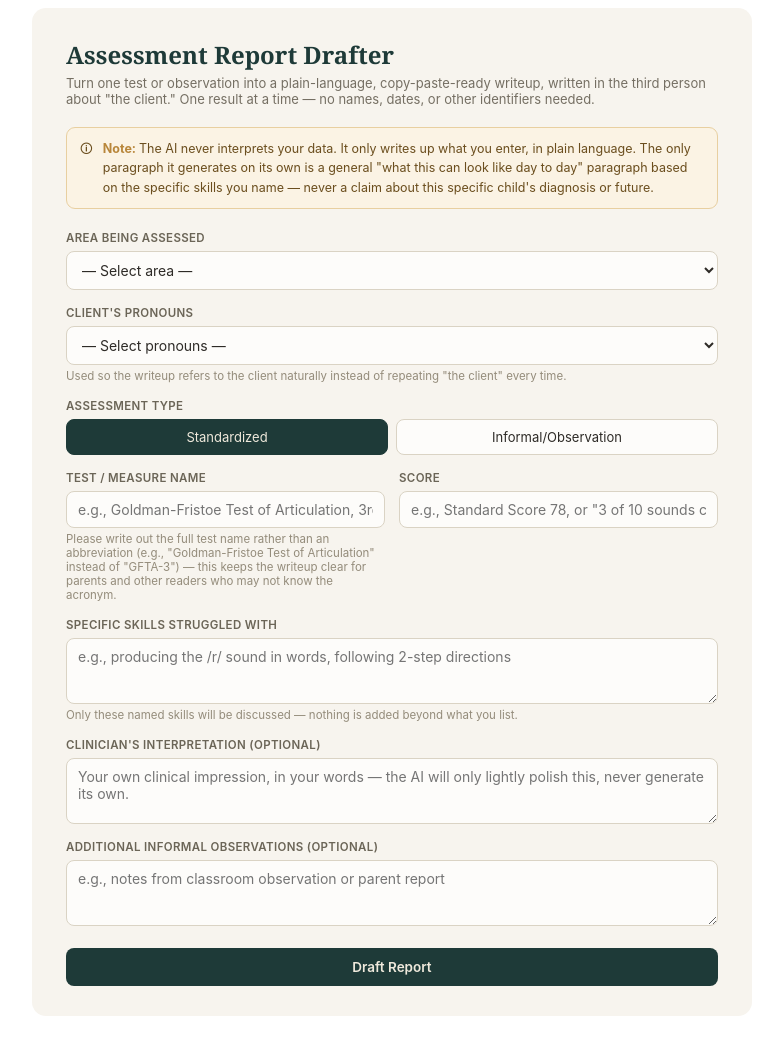
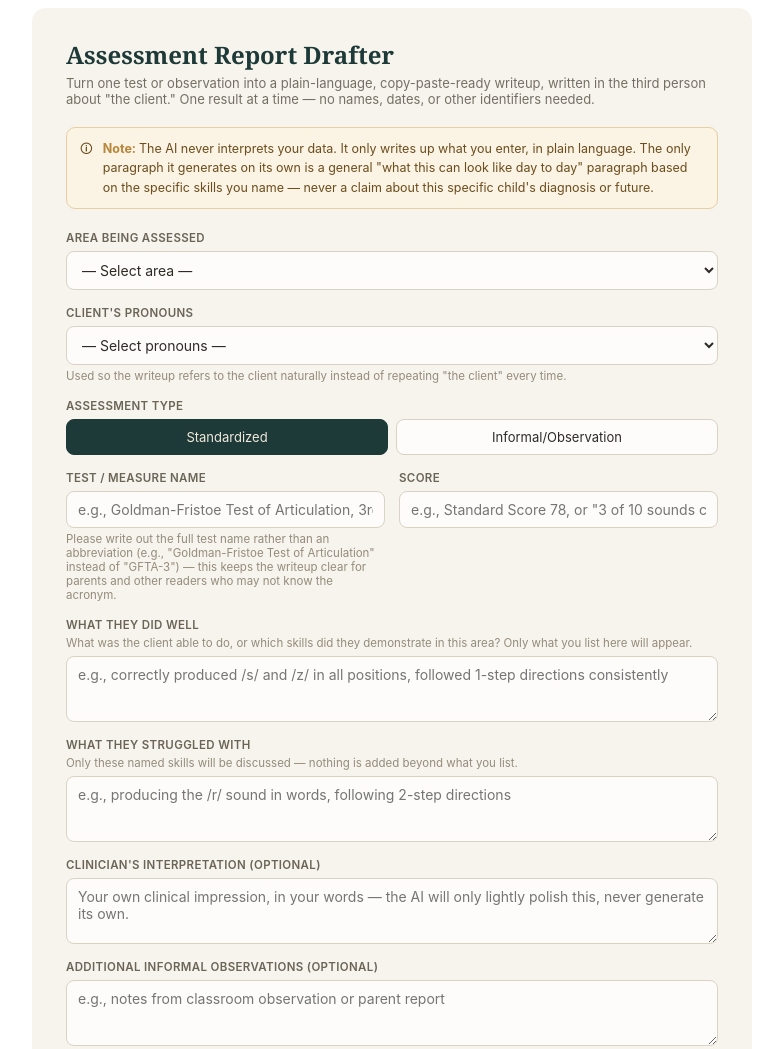
Before and after one commit to slpcarrie/eval-report-drafter, a plain HTML site: page index.html in a window 1280 px wide. Shown: the top 1049 px of the page, without its empty margins (248-1031 px from the left). Before the commit the page ends 1024 px from the top, so only its background shows below. Drawn offline with Linux system fonts and the light colour scheme.

Commit message:
Update index.html

```diff
--- a/index.html
+++ b/index.html
@@ -166,7 +166,7 @@
 
   const state = {
     domain: '', assessmentType: 'Standardized', testName: '', score: '',
-    skills: '', interpretation: '', observations: '',
+    skills: '', strengths: '', interpretation: '', observations: '',
     pronoun: '', pronounCustom: '',
     output: '', loading: false, error: ''
   };
@@ -221,9 +221,10 @@ NON-NEGOTIABLE RULES:
 6. Structure the output as short paragraphs, in this order (skip any paragraph whose underlying data is missing):
    a. WHAT WAS ASSESSED — one to two sentences naming the test/measure, whether it was standardized testing or informal observation, and the general area of skill it looked at (using only the provided domainDescription, not outside knowledge of the specific test).
    b. THE RESULTS — state the score as given and the specific skills that were difficult, in neutral, plain language, with no added value judgment.
-   c. CLINICIAN'S NOTES — if a clinicianInterpretation was provided, lightly polish its grammar/flow and present it as the clinician's professional impression. Do not add anything beyond what was written.
-   d. WHAT THIS CAN LOOK LIKE DAY TO DAY — if specific skills were named, write one general, typical-pattern paragraph (in your own words, drawing on general/typical patterns for that type of skill difficulty) describing how challenges with those specific named skills commonly show up in the classroom (or workplace/daily settings if the client may not be school-aged) and in everyday life. Frame this as general, typical information about that kind of skill challenge ("clients who have difficulty with ___ often find that...") — NOT as a specific prediction, prognosis, or diagnostic claim about this particular individual. Do not introduce skills or scenarios beyond what follows naturally from the named skills.
-   e. ADDITIONAL OBSERVATIONS — if informal observations were provided, present them plainly, lightly polished, with no added interpretation.
+   c. STRENGTHS OBSERVED — if "strengthsDemonstrated" was provided, describe in plain language what the client was able to do or which skills they demonstrated in this area. State this neutrally and factually, exactly as given — do not add skills, examples, or claims beyond what was listed.
+   d. CLINICIAN'S NOTES — if a clinicianInterpretation was provided, lightly polish its grammar/flow and present it as the clinician's professional impression. Do not add anything beyond what was written.
+   e. WHAT THIS CAN LOOK LIKE DAY TO DAY — if specific skills were named, write one general, typical-pattern paragraph (in your own words, drawing on general/typical patterns for that type of skill difficulty) describing how challenges with those specific named skills commonly show up in the classroom (or workplace/daily settings if the client may not be school-aged) and in everyday life. Frame this as general, typical information about that kind of skill challenge ("clients who have difficulty with ___ often find that...") — NOT as a specific prediction, prognosis, or diagnostic claim about this particular individual. Do not introduce skills or scenarios beyond what follows naturally from the named skills.
+   f. ADDITIONAL OBSERVATIONS — if informal observations were provided, present them plainly, lightly polished, with no added interpretation.
 7. Output plain text only, no markdown symbols, no headers in all-caps labels visible to the reader (write it as natural flowing paragraphs, not a labeled list), no preamble, no commentary about these instructions — the report writeup only, ready to paste into a report or email to a parent.`;
 
   async function generate(){
@@ -236,6 +237,7 @@ NON-NEGOTIABLE RULES:
     if (state.testName.trim()) packet.testName = state.testName.trim();
     if (state.score.trim()) packet.score = state.score.trim();
     if (state.skills.trim()) packet.specificSkillsStruggledWith = state.skills.trim();
+    if (state.strengths.trim()) packet.strengthsDemonstrated = state.strengths.trim();
     if (state.interpretation.trim()) packet.clinicianInterpretation = state.interpretation.trim();
     if (state.observations.trim()) packet.additionalInformalObservations = state.observations.trim();
     const pronounValue = state.pronoun === 'custom' ? state.pronounCustom.trim() : state.pronoun;
@@ -292,7 +294,17 @@ NON-NEGOTIABLE RULES:
       field('Score', textInput(state.score, v=>state.score=v, 'e.g., Standard Score 78, or "3 of 10 sounds correct"'))
     ]));
 
-    root.appendChild(field('Specific Skills Struggled With', textArea(state.skills, v=>state.skills=v, 'e.g., producing the /r/ sound in words, following 2-step directions'), 'Only these named skills will be discussed — nothing is added beyond what you list.'));
+    root.appendChild(el('div',{class:'tbw-field'},[
+      el('label',{},['What They Did Well']),
+      el('div',{class:'tbw-hint', style:'margin-top:-2px;margin-bottom:6px;'},['What was the client able to do, or which skills did they demonstrate in this area? Only what you list here will appear.']),
+      textArea(state.strengths, v=>state.strengths=v, 'e.g., correctly produced /s/ and /z/ in all positions, followed 1-step directions consistently')
+    ]));
+
+    root.appendChild(el('div',{class:'tbw-field'},[
+      el('label',{},['What They Struggled With']),
+      el('div',{class:'tbw-hint', style:'margin-top:-2px;margin-bottom:6px;'},['Only these named skills will be discussed — nothing is added beyond what you list.']),
+      textArea(state.skills, v=>state.skills=v, 'e.g., producing the /r/ sound in words, following 2-step directions')
+    ]));
 
     root.appendChild(field('Clinician\'s Interpretation (optional)', textArea(state.interpretation, v=>state.interpretation=v, 'Your own clinical impression, in your words — the AI will only lightly polish this, never generate its own.')));
 
```
